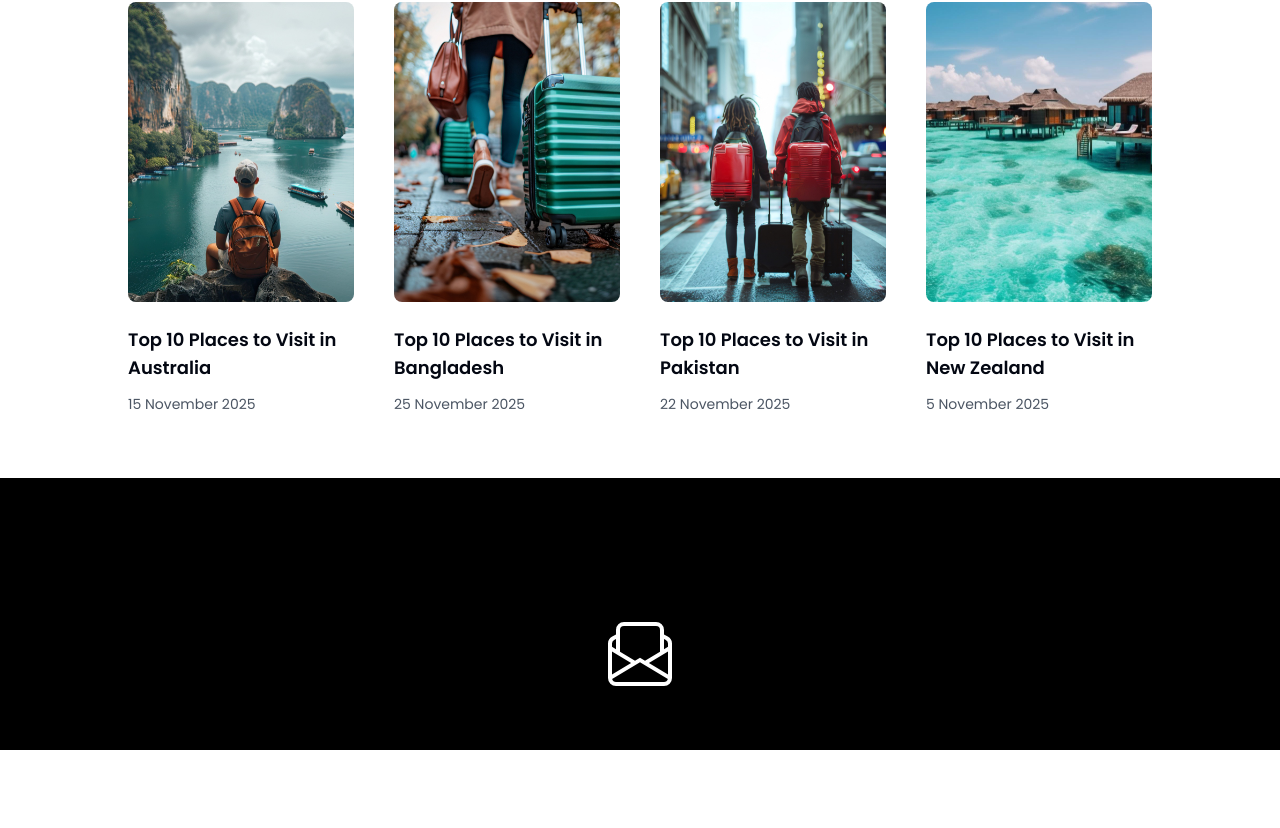
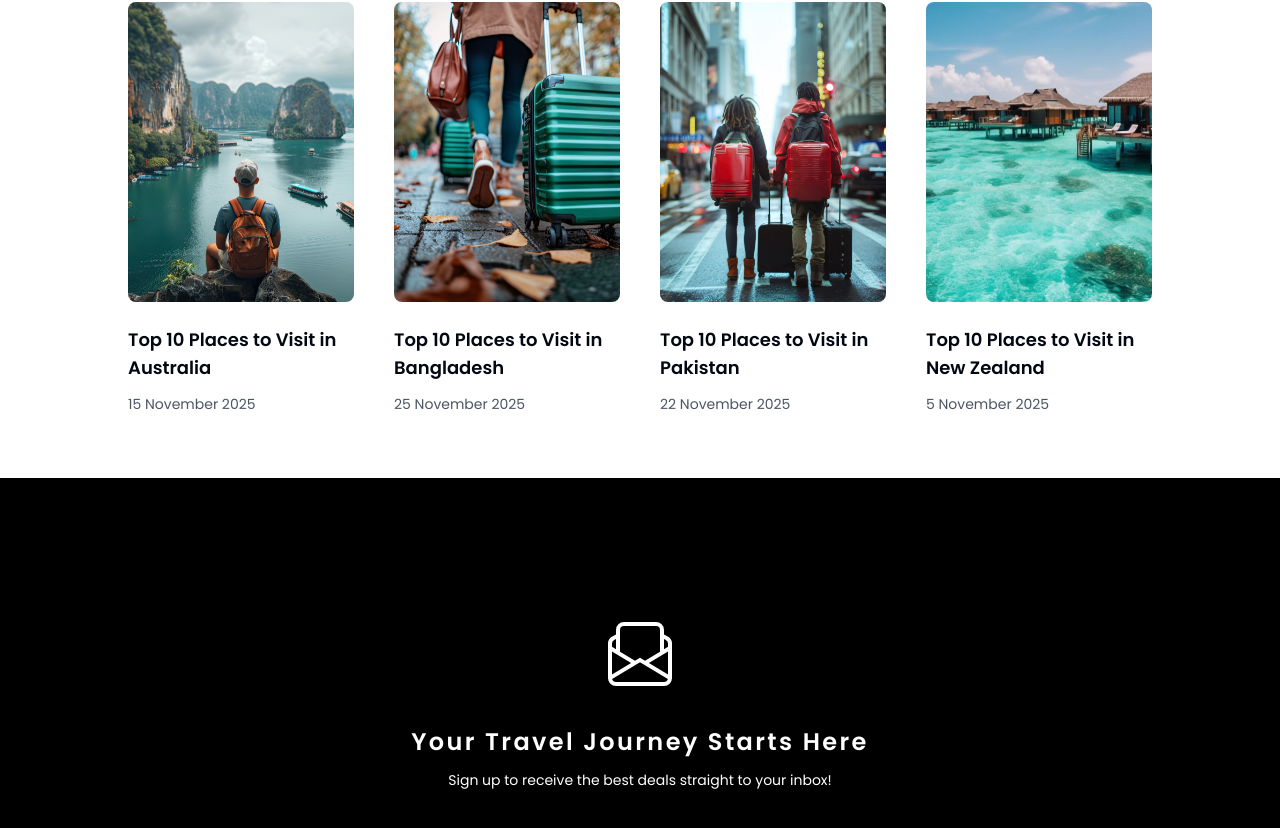
Before and after one commit to denisdiaconu/travista, a Next.js app: page / in a window 1280 px wide. Shown: the part 3526-4354 px from the top of the page. Before the commit the page ends 4276 px from the top, so only its background shows below. Built offline with nearby package versions, Linux system fonts and the light colour scheme.

Commit message:
Add content to newsletter

```diff
--- a/components/Home/Newsletter/Newsletter.tsx
+++ b/components/Home/Newsletter/Newsletter.tsx
@@ -4,7 +4,8 @@ import { BsEnvelopePaper } from 'react-icons/bs';
 const Newsletter = () => {
   return <div className='bg-black flex items-center justify-center flex-col w-full pt-16 pb-16'>
     <BsEnvelopePaper className='text-white w-16 h-16 mt-20'/>
-    <h1></h1>
+    <h1 className='text-white text-lg sm:text-xl md:text-2xl font-semibold mt-10 tracking-widest'>Your Travel Journey Starts Here</h1>
+    <p className='text-white mt-3 text-xs sm:text-sm'>Sign up to receive the best deals straight to your inbox!</p>
   </div>;
 };
 
```
